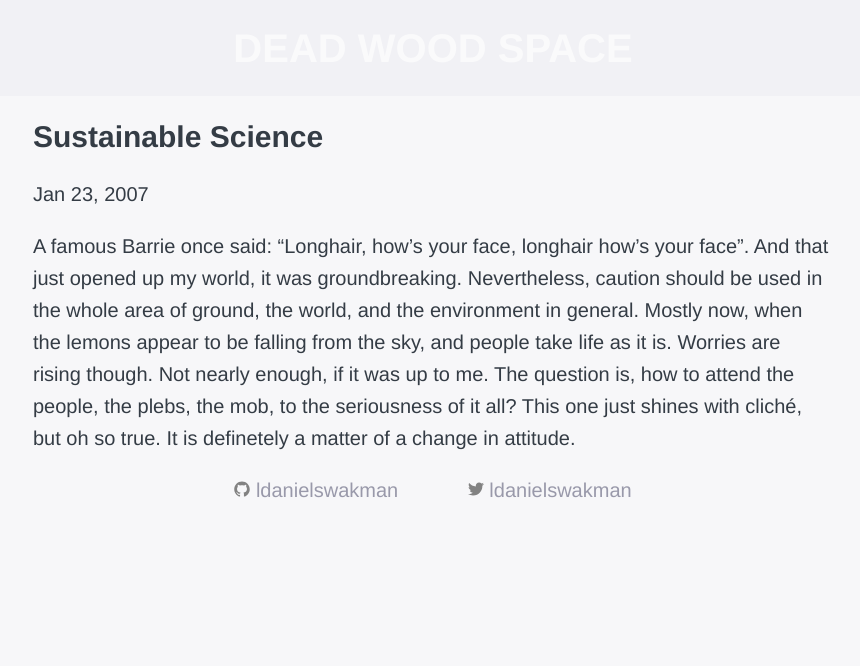
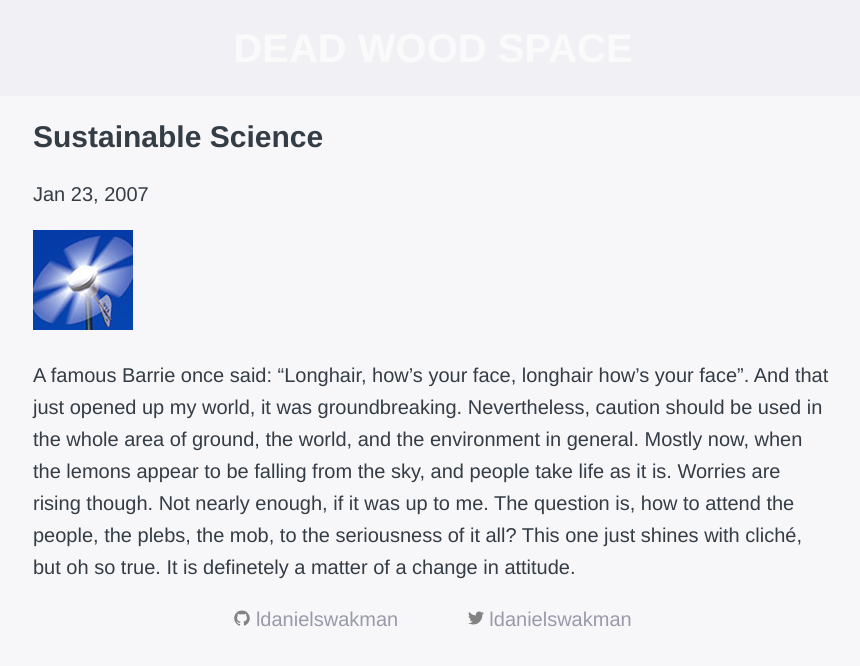
Before and after one commit to ldanielswakman/deadwoodspace, a Jekyll site: the page built from _posts/2007-01-23-sustainable-science.markdown, in a window 1280 px wide. Shown: the top 666 px of the page, without its empty margins (207-1067 px from the left). Built offline with Jekyll 4.4.1, drawn with Linux system fonts in a browser that asks for light colours; some web fonts are replaced.

Commit message:
Updated Sustainable Science

```diff
--- a/_posts/2007-01-23-sustainable-science.markdown
+++ b/_posts/2007-01-23-sustainable-science.markdown
@@ -6,4 +6,6 @@ categories:
 layout: post
 ---
 
+![Sustainable Science](/uploads/news_sustainablescience.jpg)
+
 A famous Barrie once said: "Longhair, how's your face, longhair how's your face". And that just opened up my world, it was groundbreaking. Nevertheless, caution should be used in the whole area of ground, the world, and the environment in general. Mostly now, when the lemons appear to be falling from the sky, and people take life as it is. Worries are rising though. Not nearly enough, if it was up to me. The question is, how to attend the people, the plebs, the mob, to the seriousness of it all? This one just shines with cliché, but oh so true. It is definetely a matter of a change in attitude.
```
